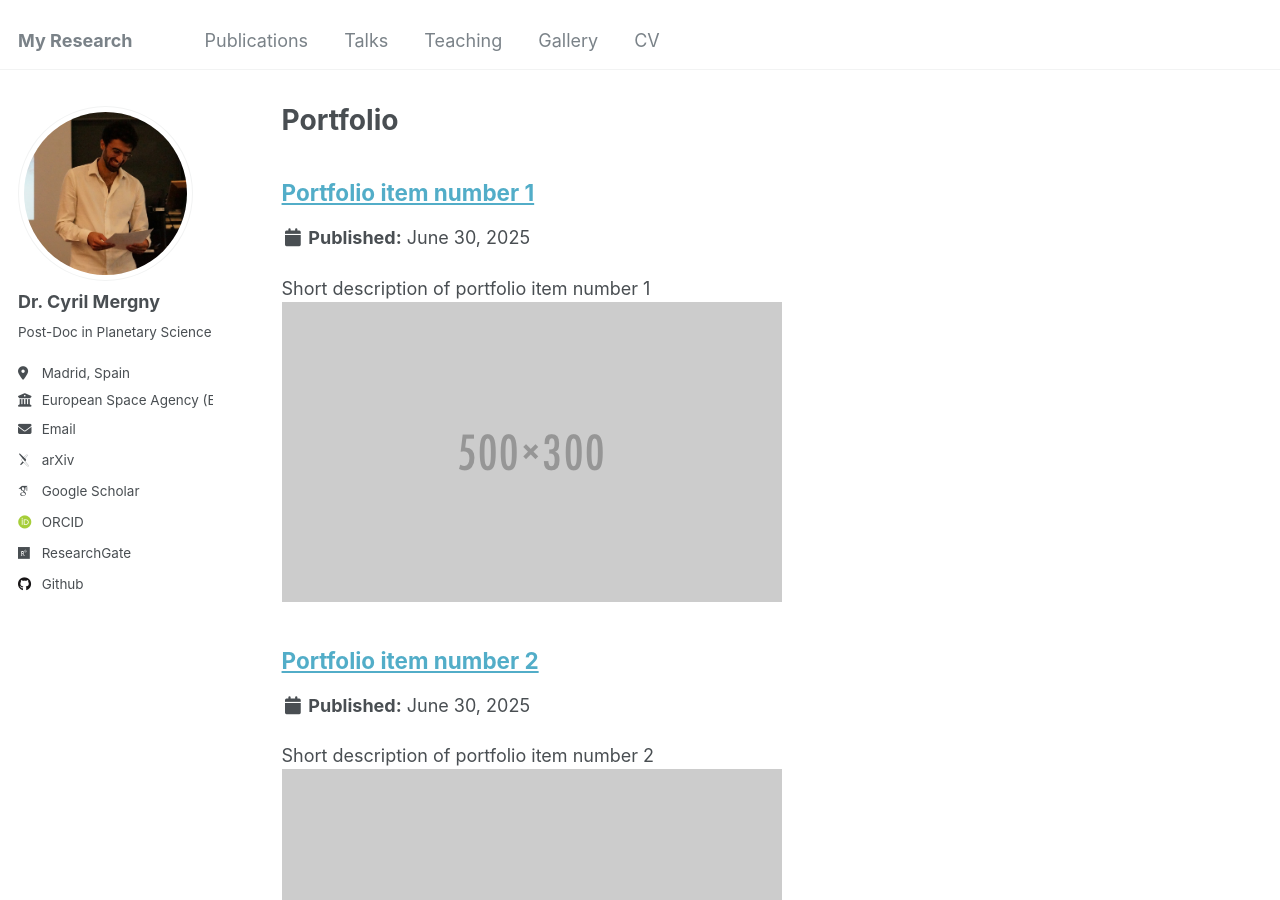
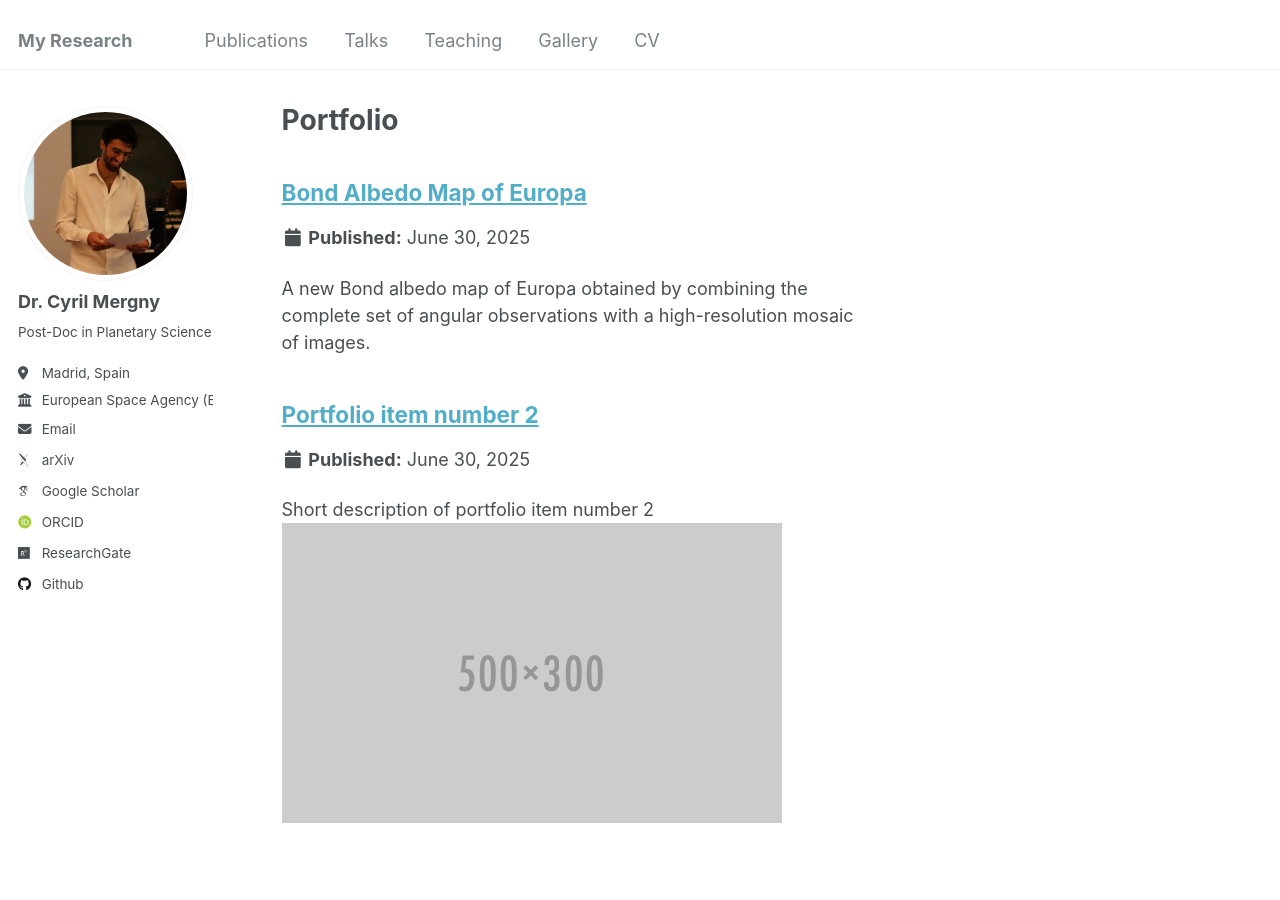
Before and after one commit to cmergny/cmergny.github.io, a Jekyll site: the page built from _pages/portfolio.html, in a window 1280 px wide and 900 px high. Built offline with Jekyll 4.4.1, drawn with Linux system fonts in a browser that asks for light colours; some web fonts are replaced.

Commit message:
Update portfolio-1.md

```diff
--- a/_portfolio/portfolio-1.md
+++ b/_portfolio/portfolio-1.md
@@ -1,7 +1,17 @@
 ---
-title: "Portfolio item number 1"
-excerpt: "Short description of portfolio item number 1<br/><img src='/images/500x300.png'>"
+title: "Bond Albedo Map of Europa"
+excerpt: "A new Bond albedo map of Europa obtained by combining the complete set of angular observations with a high-resolution mosaic of images."
 collection: portfolio
 ---
 
-This is an item in your portfolio. It can be have images or nice text. If you name the file .md, it will be parsed as markdown. If you name the file .html, it will be parsed as HTML.
+The Bond albedo was determined in our article DOI [10.1051/0004-6361/202453058](https://doi.org/10.1051/0004-6361/202453058) for 20 regions of interest (ROIs) based on Voyager and New Horizons data using Hapke parameters. By correlating these values with the average pixel intensities for each ROI on the USGS map, we determined a linear relationship between the Bond albedo and pixel intensity.
+
+
+<p align="center">
+<img src="/images/bond_europa" alt="drawing" width="75%" class="center"/>
+<figcaption> The extrapolated Europa Bond albedo map. Anchor-point ROIs are indicated by semi-transparent white squares. The high resolution and coverage of this map will notably allow for better thermal modeling
+of Europa. The USGS map data gap is also present on the south pole. Longitude is expressed according to the west-increasing definition. </figcaption>
+</p>
+
+The Bond albedo map produced in our paper is available in the IPSL Data Catalog at DOI [10.14768/d302ffb6-
+ef72-4f91-a592-ff2b644aaf77](https://data.ipsl.fr/catalog/srv/eng/catalog.search#/metadata/d302ffb6-ef72-4f91-a592-ff2b644aaf77).
```
